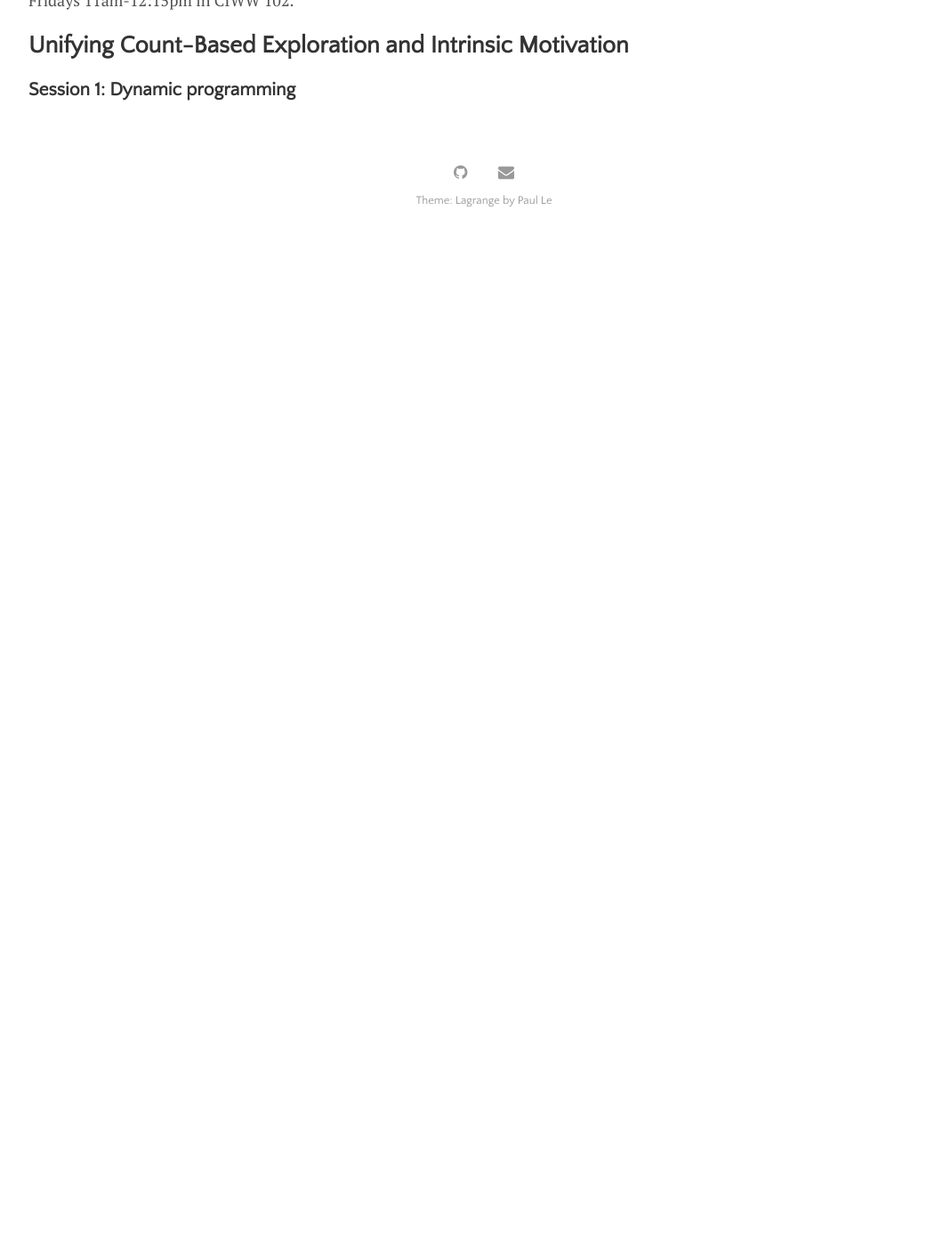
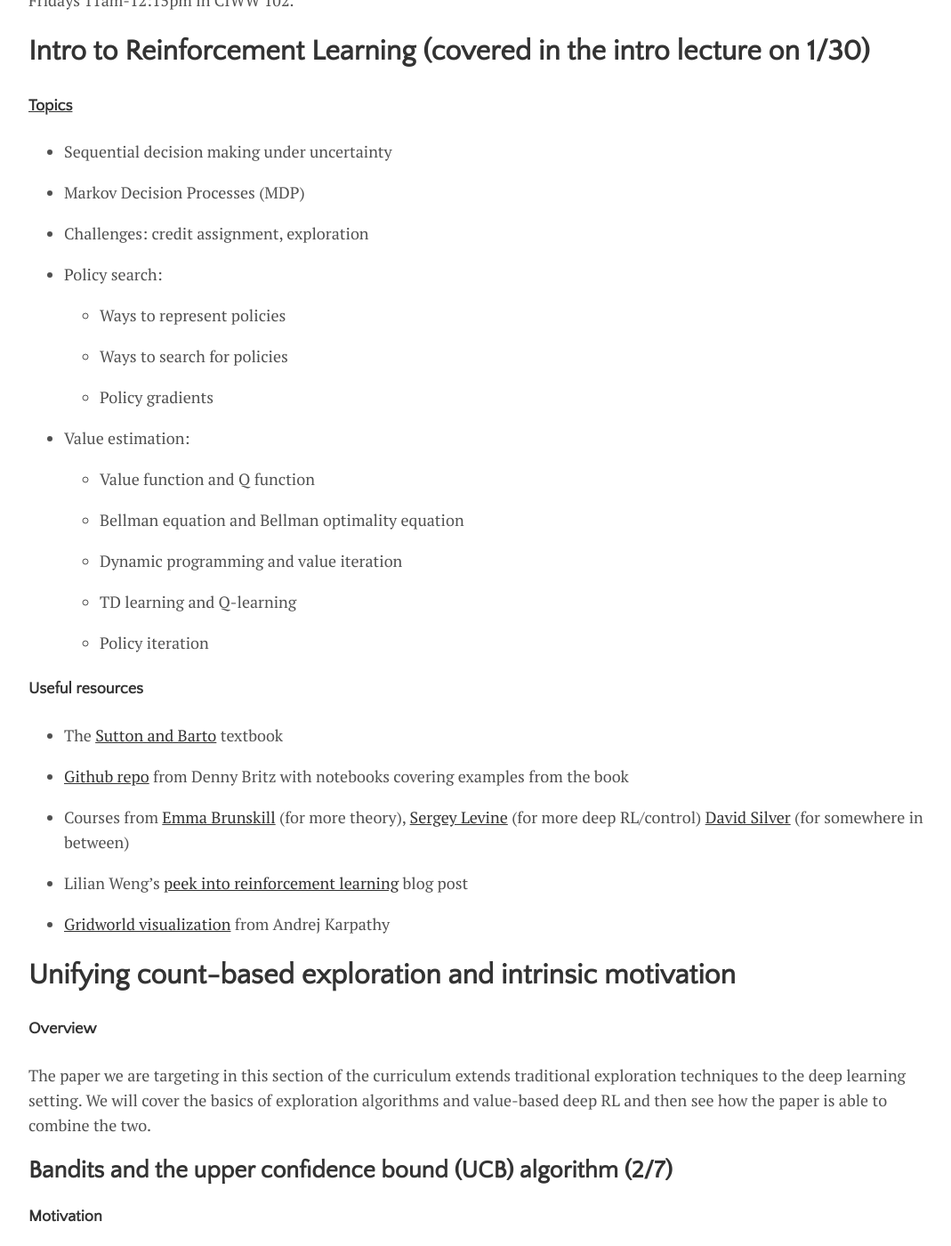
Before and after one commit to willwhitney/mathsdl-spring20, a Jekyll site: the page built from parallel.md, in a window 1280 px wide and 1400 px high, scrolled down 270 px. Shown: the whole window at 89% size, without its empty margins (96-1165 px from the left). Built offline with Jekyll 4.4.1, drawn with Linux system fonts in a browser that asks for light colours; nearby versions of some CDN libraries; before the commit the page ends 900 px from its top, so only the background shows below that; some of the changed text lies outside the part shown.

Commit message:
update with first parallel curriculum info

```diff
--- a/parallel.md
+++ b/parallel.md
@@ -8,6 +8,118 @@ title: Home
 
 Fridays 11am-12:15pm in CIWW 102.
 
-## Unifying Count-Based Exploration and Intrinsic Motivation
 
-### Session 1: Dynamic programming
+Intro to Reinforcement Learning (covered in the intro lecture on 1/30)
+======================================================================
+
+#### [Topics](http://mathsdl-spring20.willwhitney.com/assets/documents/Lecture1_Intro_to_RL.pdf)
+
+-   Sequential decision making under uncertainty
+
+-   Markov Decision Processes (MDP)
+
+-   Challenges: credit assignment, exploration
+
+-   Policy search:
+
+    -   Ways to represent policies
+
+    -   Ways to search for policies
+
+    -   Policy gradients
+
+-   Value estimation:
+
+    -   Value function and Q function
+
+    -   Bellman equation and Bellman optimality equation
+
+    -   Dynamic programming and value iteration
+
+    -   TD learning and Q-learning
+
+    -   Policy iteration
+
+#### Useful resources
+
+-   The [Sutton and
+    Barto](http://incompleteideas.net/book/the-book-2nd.html) textbook
+
+-   [Github repo](https://github.com/dennybritz/reinforcement-learning)
+    from Denny Britz with notebooks covering examples from the book
+
+-   Courses from [Emma
+    Brunskill](http://web.stanford.edu/class/cs234/CS234Win2019/index.html)
+    (for more theory), [Sergey
+    Levine](http://rail.eecs.berkeley.edu/deeprlcourse-fa18/index.html)
+    (for more deep RL/control) [David
+    Silver](http://www0.cs.ucl.ac.uk/staff/d.silver/web/Teaching.html)
+    (for somewhere in between)
+
+-   Lilian Weng’s [peek into reinforcement
+    learning](https://lilianweng.github.io/lil-log/2018/02/19/a-long-peek-into-reinforcement-learning.html)
+    blog post
+
+-   [Gridworld
+    visualization](https://cs.stanford.edu/people/karpathy/reinforcejs/index.html)
+    from Andrej Karpathy
+
+Unifying count-based exploration and intrinsic motivation
+=========================================================
+
+#### Overview
+
+The paper we are targeting in this section of the curriculum extends
+traditional exploration techniques to the deep learning setting. We will
+cover the basics of exploration algorithms and value-based deep RL and
+then see how the paper is able to combine the two.
+
+Bandits and the upper confidence bound (UCB) algorithm (2/7)
+------------------------------------------------------------
+
+#### Motivation
+
+The most basic setting where we need to consider the
+exploration/exploitation tradeoff is in multi-armed bandits. This week
+we will introduce the bandit problem and see how concentration
+inequalities are used to derive the upper confidence bound algorithm
+which has near optimal worst-case regret.
+
+#### Topics
+
+-   Multi-Armed Bandit (MAB)
+
+-   Concentration inequalities
+
+-   UCB algorithm
+
+#### Required reading
+
+-   [Chapter 1](https://arxiv.org/pdf/1904.07272.pdf) of this monograph
+    on bandits by Aleksandrs Slivkins (pages 5-13)
+
+-   [Blog
+    post](https://gauss.math.yale.edu/~gcl22/blog/probability/2018/01/07/concentration-inequalities.html)
+    about concentration inequalities by George Linderman
+
+#### Optional reading
+
+-   Lecture on exploration from [David
+    Silver](https://www.youtube.com/watch?v=sGuiWX07sKw&t=2s) or [Emma
+    Brunskill](https://www.youtube.com/watch?v=RN8qpSs8ozY&list=PLoROMvodv4rOSOPzutgyCTapiGlY2Nd8u&index=11)
+
+-   [Chapters 7 and
+    8](https://tor-lattimore.com/downloads/book/book.pdf) from the
+    Bandit Algorithms textbook by Lattimore and Szepesvari
+
+#### Questions
+
+-   Implement UCB and play with bandits in [this
+    notebook](https://colab.research.google.com/drive/14e0ortd6yvfRKl6zSt4JV5D_q26EcVSC)
+
+-   Why do we need exploration?
+
+-   Give an intuitive explanation for why optimism in the face of
+    uncertainty works.
+
+-   (Optional) Complete exercise 1.1 from Slivkins
```
Also changed, not shown: 1 other file.
